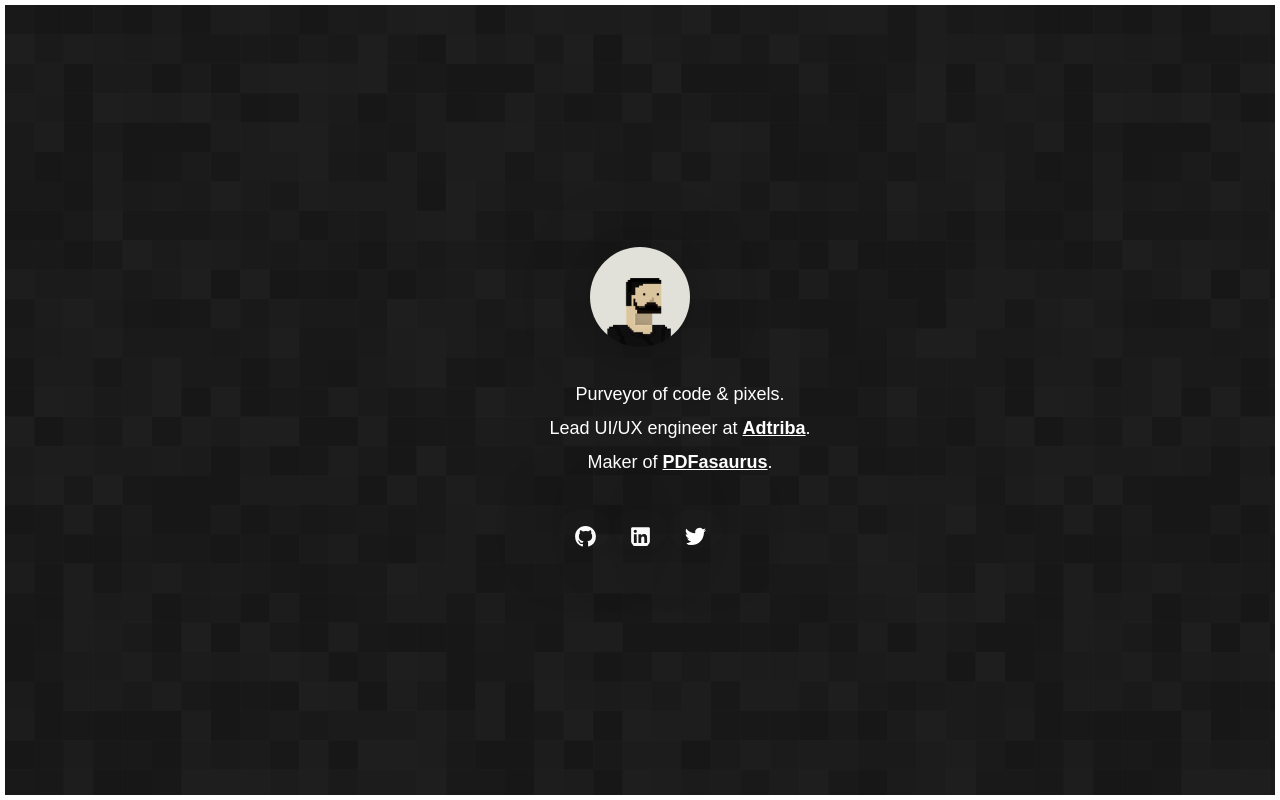
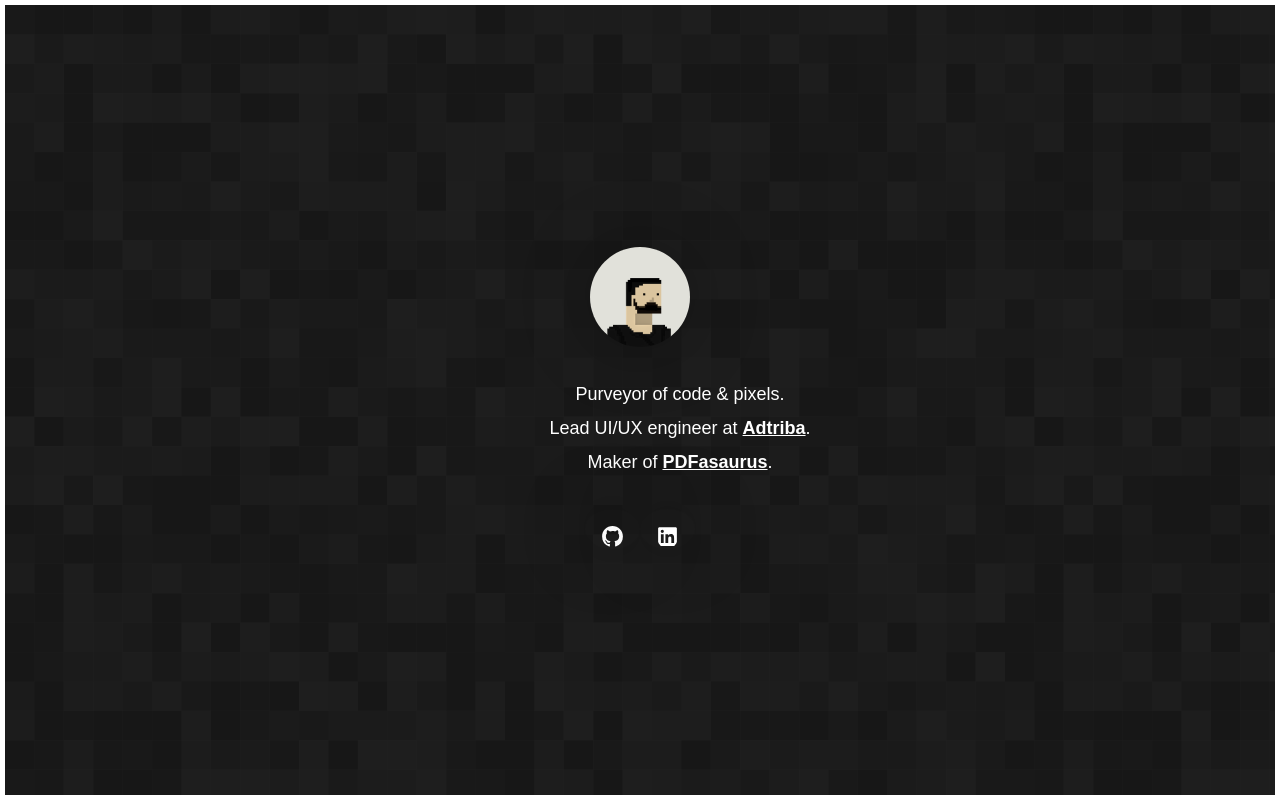
Before and after one commit to joduplessis/joduplessis, a Vue app: page / in a window 1280 px wide. Built offline with nearby package versions, Linux system fonts and the light colour scheme; a web font is replaced by a local one; what vue-masonry, vue-progressbar would draw is missing.

Commit message:
Removed Twitter

```diff
--- a/src/components/Home.vue
+++ b/src/components/Home.vue
@@ -22,7 +22,7 @@
   					<a href="https://github.com/joduplessis" target="_blank"><img src="../assets/icons/github-fill.svg" /></a>
             <!-- <a href="https://www.npmjs.com/~joduplessis" target="_blank"><img src="../assets/icons/npmjs-fill.svg" /></a> -->
   					<a href="https://www.linkedin.com/in/jo-duplessis/" target="_blank"><img src="../assets/icons/linkedin-box-fill.svg" /></a>
-  					<a href="https://twitter.com/jo_duplessis" target="_blank"><img src="../assets/icons/twitter-fill.svg" /></a>
+  					<!-- <a href="https://twitter.com/jo_duplessis" target="_blank"><img src="../assets/icons/twitter-fill.svg" /></a> -->
   				</div>
   			</div>
   		</div>
```
